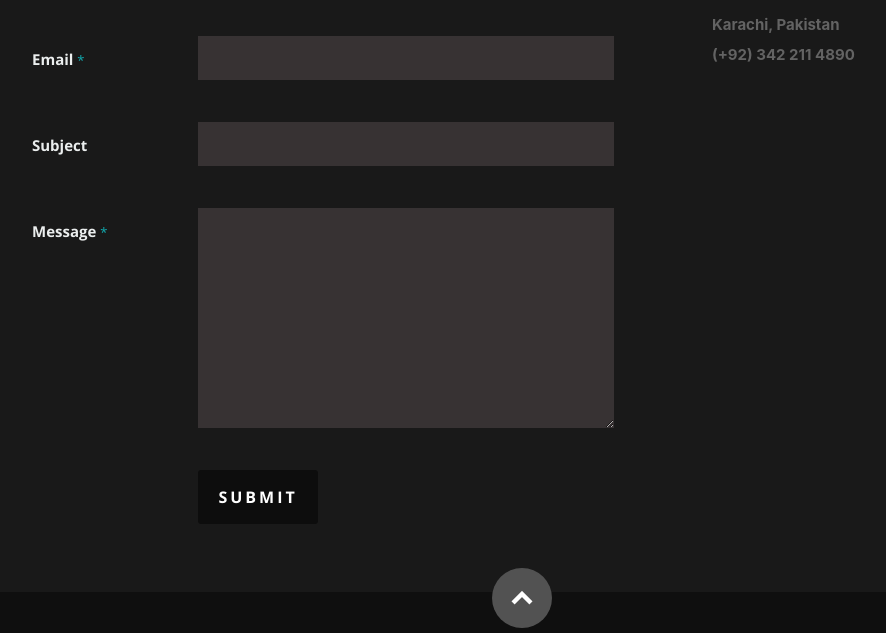
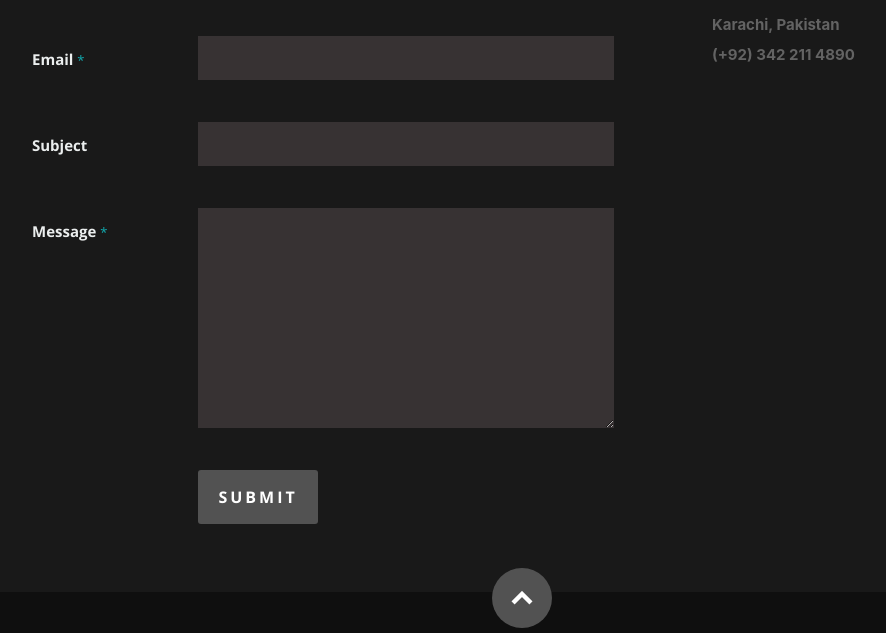
Before and after one commit to areebvohra/areebvohra.github.io, a plain HTML site: page index.html in a window 1280 px wide. Shown: the part 3597-4230 px from the top of the page, without its empty margins (118-1004 px from the left). Drawn offline with nearby package versions, Linux system fonts and the light colour scheme.

Commit message:
button color changed

```diff
--- a/css/layout.css
+++ b/css/layout.css
@@ -1061,7 +1061,7 @@ call-to-action .button {
    text-transform: uppercase;
    letter-spacing: 3px;
    color: #fff;
-   background: #0D0D0D;
+   background: #525252;
    border: none;
    cursor: pointer;
    height: auto;
```
